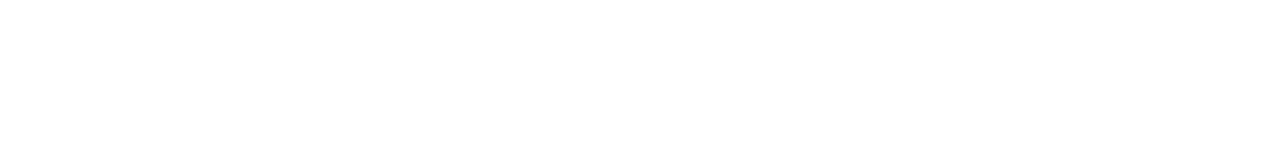
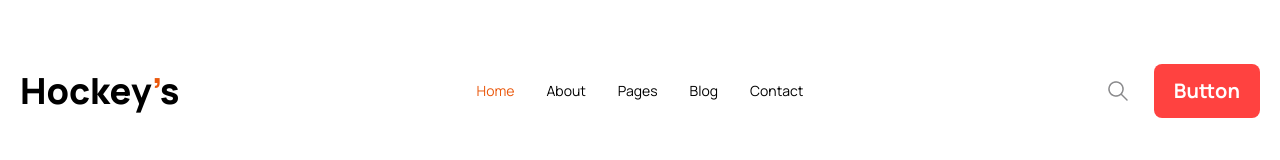
Before and after one commit to Wasib2005/Assignment3-24.01.2024, a plain HTML site: page index.html in a window 1280 px wide. Drawn offline with nearby package versions, Linux system fonts and the light colour scheme.

Commit message:
Nav complete

```diff
--- a/index.html
+++ b/index.html
@@ -1,11 +1,72 @@
 <!DOCTYPE html>
 <html lang="en">
+
 <head>
     <meta charset="UTF-8">
     <meta name="viewport" content="width=device-width, initial-scale=1.0">
-    <title>Document</title>
+    <title>Hockeys</title>
+
+    <!-- daisyui -->
+    <link href="https://cdn.jsdelivr.net/npm/daisyui@4.6.0/dist/full.min.css" rel="stylesheet" type="text/css" />
+
+    <!-- tailwindcss -->
+    <script src="https://cdn.tailwindcss.com"></script>
+
+    <!-- font  -->
+    <link rel="preconnect" href="https://fonts.googleapis.com">
+    <link rel="preconnect" href="https://fonts.gstatic.com" crossorigin>
+    <link href="https://fonts.googleapis.com/css2?family=Manrope:wght@200;300;400;500;600;700;800&display=swap"
+        rel="stylesheet">
+
+    <!-- local css  -->
+    <link rel="stylesheet" href="rec/style.css">
+
 </head>
-<body>
+
+<body class="text-black m-auto lg:max-w-[1440px] p-3 pb-0  lg:pt-14 ">
+
+    <header>
+        <nav>
+            <div class="navbar bg-base-100">
+                <div class="navbar-start">
+                  <div class="dropdown">
+                    <div tabindex="0" role="button" class="btn btn-ghost lg:hidden">
+                      <svg xmlns="http://www.w3.org/2000/svg" class="h-5 w-5" fill="none" viewBox="0 0 24 24" stroke="currentColor"><path stroke-linecap="round" stroke-linejoin="round" stroke-width="2" d="M4 6h16M4 12h8m-8 6h16" /></svg>
+                    </div>
+                    <ul tabindex="0" class="menu menu-sm dropdown-content mt-3 z-[1] p-2 shadow bg-base-100 rounded-box w-52">
+                      <li><a><span class="text-orange-600">Home</span></a></li>
+                      <li><a>About</a></li>
+                      <li><a>Pages</a></li>
+                      <li><a>Blog</a></li>
+                      <li><a>Contact</a></li>
+                    </ul>
+                  </div>
+                  <a class="text-4xl font-extrabold">Hockey<span class="text-orange-600">’</span>s</a>
+                </div>
+                <div class="navbar-center hidden lg:flex">
+                  <ul class="menu menu-horizontal px-1">
+                    <li><a><span class="text-orange-600">Home</span></a></li>
+                      <li><a>About</a></li>
+                      <li><a>Pages</a></li>
+                      <li><a>Blog</a></li>
+                      <li><a>Contact</a></li>
+                  </ul>
+                </div>
+                <div class="navbar-end">
+                    <img src="rec/img/search.png" alt="" class="hidden lg:inline">
+                  <a><button class="Button-1 ml-6">Button</button></a>
+                </div>
+              </div>
+        </nav>
+
+
+    </header>
+
+
+
+
+
 
 </body>
+
 </html>
--- /dev/null
+++ b/rec/style.css
@@ -0,0 +1,12 @@
+body {
+  font-family: "Manrope", sans-serif;
+}
+.Button-1 {
+  padding: 12px 20px;
+  border-radius: 8px;
+  background: #ff4240;
+  color: #fff;
+  font-family: Manrope;
+  font-size: 20px;
+  font-weight: 700;
+}
--- /dev/null
+++ b/tailwind.config.js
@@ -0,0 +1,8 @@
+/** @type {import('tailwindcss').Config} */
+module.exports = {
+    content: ["./src/**/*.{html,js}"],
+    theme: {
+      extend: {},
+    },
+    plugins: [],
+  }
```
Also changed, not shown: rec/img/search.png (added), rec/img/toffee.png (added).
